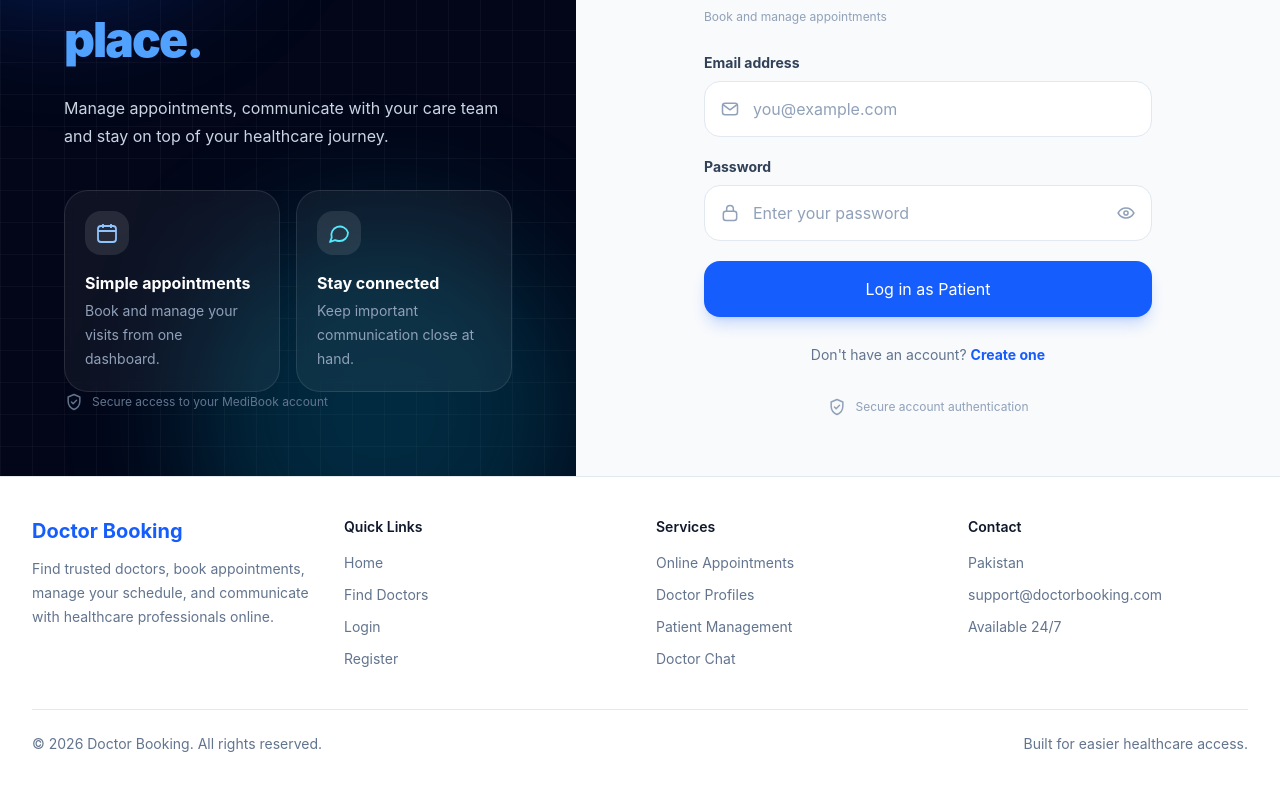
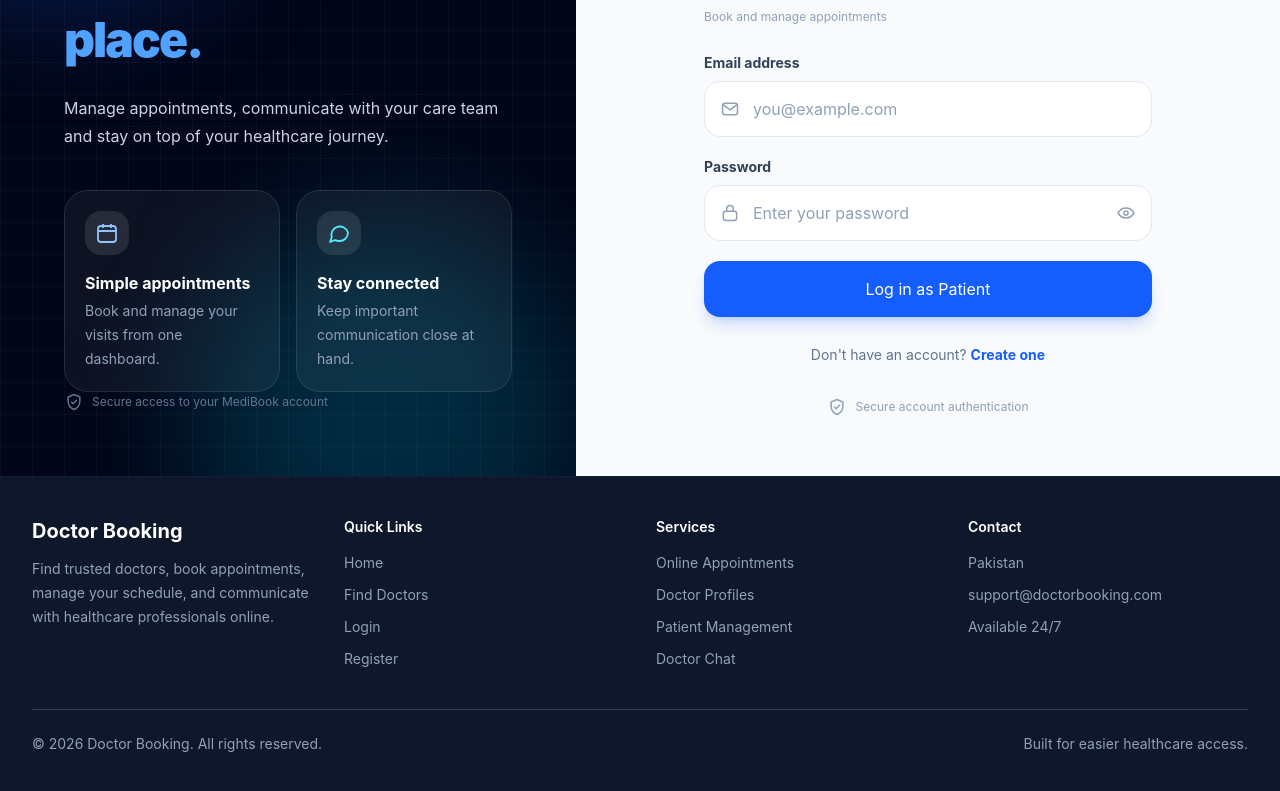
Before and after one commit to MSubhanAli4210/doctor-booking-client, a React (Vite) app: page /login in a window 1280 px wide. Shown: the part 331-1122 px from the top of the page. Built offline with nearby package versions, Linux system fonts and the light colour scheme.

Commit message:
style: update Footer component styles for improved readability and aesthetics

```diff
--- a/src/components/Footer.tsx
+++ b/src/components/Footer.tsx
@@ -4,50 +4,50 @@ export default function Footer() {
   const currentYear = new Date().getFullYear();
 
   return (
-    <footer className="border-t border-slate-200 bg-white">
+    <footer className="border-t border-blue-900/20 bg-slate-900 text-slate-200">
       <div className="mx-auto max-w-7xl px-4 py-10 sm:px-6 lg:px-8">
         <div className="grid gap-8 sm:grid-cols-2 lg:grid-cols-4">
           <div>
-            <h2 className="text-xl font-bold text-blue-600">
+            <h2 className="text-xl font-bold text-white">
               Doctor Booking
             </h2>
 
-            <p className="mt-3 max-w-sm text-sm leading-6 text-slate-500">
+            <p className="mt-3 max-w-sm text-sm leading-6 text-slate-400">
               Find trusted doctors, book appointments, manage your schedule,
               and communicate with healthcare professionals online.
             </p>
           </div>
 
           <div>
-            <h3 className="text-sm font-semibold text-slate-900">
+            <h3 className="text-sm font-semibold text-white">
               Quick Links
             </h3>
 
-            <div className="mt-4 flex flex-col gap-3 text-sm text-slate-500">
+            <div className="mt-4 flex flex-col gap-3 text-sm text-slate-400">
               <Link
                 to="/"
-                className="transition hover:text-blue-600"
+                className="transition hover:text-blue-400"
               >
                 Home
               </Link>
 
               <Link
                 to="/doctors"
-                className="transition hover:text-blue-600"
+                className="transition hover:text-blue-400"
               >
                 Find Doctors
               </Link>
 
               <Link
                 to="/login"
-                className="transition hover:text-blue-600"
+                className="transition hover:text-blue-400"
               >
                 Login
               </Link>
 
               <Link
                 to="/register"
-                className="transition hover:text-blue-600"
+                className="transition hover:text-blue-400"
               >
                 Register
               </Link>
@@ -55,11 +55,11 @@ export default function Footer() {
           </div>
 
           <div>
-            <h3 className="text-sm font-semibold text-slate-900">
+            <h3 className="text-sm font-semibold text-white">
               Services
             </h3>
 
-            <div className="mt-4 flex flex-col gap-3 text-sm text-slate-500">
+            <div className="mt-4 flex flex-col gap-3 text-sm text-slate-400">
               <span>Online Appointments</span>
               <span>Doctor Profiles</span>
               <span>Patient Management</span>
@@ -68,11 +68,11 @@ export default function Footer() {
           </div>
 
           <div>
-            <h3 className="text-sm font-semibold text-slate-900">
+            <h3 className="text-sm font-semibold text-white">
               Contact
             </h3>
 
-            <div className="mt-4 flex flex-col gap-3 text-sm text-slate-500">
+            <div className="mt-4 flex flex-col gap-3 text-sm text-slate-400">
               <span>Pakistan</span>
               <span>support@doctorbooking.com</span>
               <span>Available 24/7</span>
@@ -80,7 +80,7 @@ export default function Footer() {
           </div>
         </div>
 
-        <div className="mt-10 flex flex-col gap-3 border-t border-slate-200 pt-6 text-sm text-slate-500 sm:flex-row sm:items-center sm:justify-between">
+        <div className="mt-10 flex flex-col gap-3 border-t border-slate-700 pt-6 text-sm text-slate-400 sm:flex-row sm:items-center sm:justify-between">
           <p>
             © {currentYear} Doctor Booking. All rights reserved.
           </p>
```
